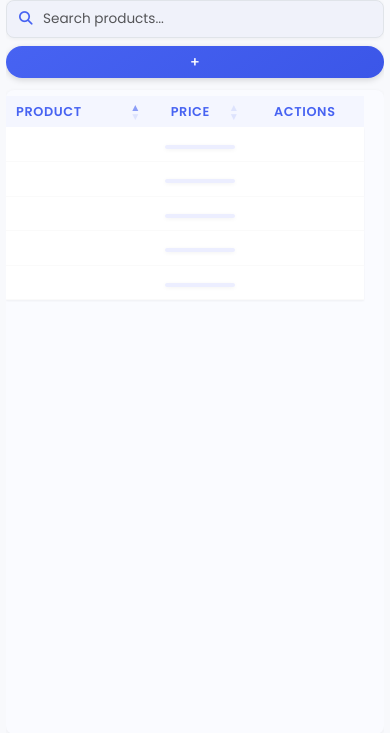
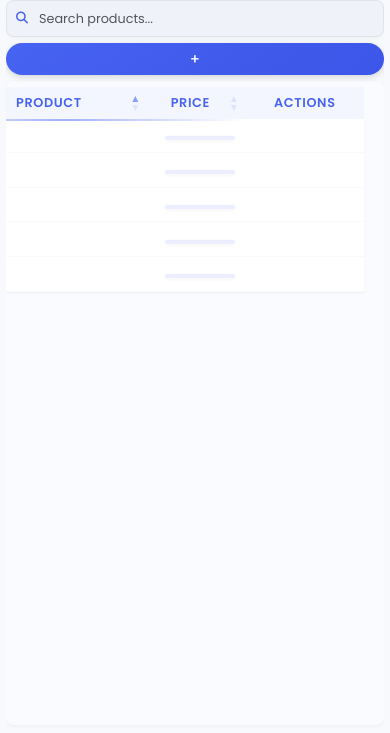
Before and after one commit to john-expo/basic_inventory_app, a Django app: page / in a window 390 px wide. Shown: the part 72-805 px from the top of the page. Run offline with Django 4.2, Linux system fonts and the light colour scheme; lists and menus that the app fills with data are empty; some libraries are stand-ins or nearby versions.

Commit message:
final fix implementated

```diff
--- a/static/css/inventory.css
+++ b/static/css/inventory.css
@@ -422,6 +422,7 @@
   overflow: hidden;
   transition: all 0.2s ease;
   box-shadow: var(--card-shadow);
+  min-width: 0; /* Ensures container can shrink below content size */
 }
 
 .search-input-container:focus-within {
@@ -435,46 +436,30 @@
   color: var(--primary);
   font-size: 0.85rem;
   z-index: 2;
+  pointer-events: none; /* Ensure icon doesn't interfere with input */
+  display: flex; /* Ensures consistent positioning */
+  align-items: center;
+  justify-content: center;
+  width: 16px; /* Fixed width */
+  height: 16px; /* Fixed height */
 }
 
 #productSearch {
   flex: 1;
   width: 100%;
-  padding: 0.75rem 0.75rem 0.75rem 1.25rem;
+  padding: 0.75rem 0.75rem 0.75rem 2.5rem; /* Only left padding for icon */
   border: none;
   outline: none;
   background-color: transparent;
   font-size: 0.9rem;
   color: #333;
+  min-width: 0; /* Important for flexbox shrinking */
+  text-overflow: ellipsis; /* Show ellipsis for long text */
 }
 
 #productSearch::placeholder {
   color: rgba(0, 0, 0, 0.65); /* Increased for better contrast */
-}
-
-.search-clear {
-  position: absolute;
-  right: 12px;
-  background: none;
-  border: none;
-  color: #555; /* Darker for better contrast */
-  cursor: pointer;
-  font-size: 0.85rem;
-  padding: 0.5rem; /* Increased tappable area */
-  display: flex;
-  align-items: center;
-  justify-content: center;
-  width: 24px;
-  height: 24px;
-  border-radius: 50%;
-  transition: all 0.2s ease;
-  min-width: 44px; /* Ensure minimum tappable area */
-  min-height: 44px;
-}
-
-.search-clear:hover {
-  background-color: rgba(0, 0, 0, 0.05);
-  color: var(--primary);
+  opacity: 1; /* Ensures consistent appearance across browsers */
 }
 
 /* Table */
@@ -719,6 +704,28 @@
   .main-controls {
     flex-wrap: nowrap;
   }
+
+  /* Mobile search bar styles */
+  .search-wrapper {
+    margin-bottom: 0.5rem;
+    gap: 8px;
+  }
+
+  .search-input-container {
+    height: 40px; /* Fixed height for mobile */
+  }
+
+  #productSearch {
+    padding: 0.6rem 0.6rem 0.6rem 2.2rem; /* Only left padding for icon */
+    font-size: 0.85rem;
+  }
+
+  .search-icon {
+    left: 10px;
+    width: 14px;
+    height: 14px;
+    font-size: 0.75rem;
+  }
 }
 
 @media (max-width: 576px) {
@@ -814,8 +821,8 @@
 
   /* More compact search input */
   #productSearch {
-    padding: 8px 36px 8px 36px; /* Reduced from 12px 38px 12px 38px */
-    font-size: 0.85rem; /* Reduced from 0.9rem */
+    padding: 0.5rem 0.5rem 0.5rem 2rem; /* Only left padding for icon */
+    font-size: 0.8rem;
   }
 
   /* More compact price display */
@@ -881,13 +888,16 @@
     }
   }
 
+  /* Even smaller screen search bar styles */
   .search-wrapper {
     flex-direction: column;
-    gap: 8px;
+    gap: 6px;
+    margin-bottom: 0.4rem;
   }
 
   .search-input-container {
     width: 100%;
+    height: 38px; /* Even smaller height */
   }
 
   .fab {
@@ -1117,3 +1127,32 @@
   color: var(--primary);
   opacity: 0.85;
 }
+
+/* Table refresh styling */
+.refreshing {
+  position: relative;
+}
+
+.refreshing::after {
+  content: "";
+  position: absolute;
+  top: 0;
+  left: 0;
+  right: 0;
+  height: 2px;
+  background: linear-gradient(90deg,
+    rgba(71, 99, 242, 0) 0%,
+    rgba(71, 99, 242, 0.5) 50%,
+    rgba(71, 99, 242, 0) 100%);
+  animation: refreshing-animation 1.5s infinite ease-in-out;
+  z-index: 5;
+}
+
+@keyframes refreshing-animation {
+  0% {
+    transform: translateX(-100%);
+  }
+  100% {
+    transform: translateX(100%);
+  }
+}
--- a/static/js/inventory.js
+++ b/static/js/inventory.js
@@ -200,12 +200,18 @@
         // If already initialized, use the existing app
         console.log("Using existing Firebase app");
         initializeApp(firebase.firestore());
+
+        // Set up table auto-refresh
+        setupTableAutoRefresh(firebase.firestore());
       } else {
         // Otherwise, initialize a new app
         console.log("Initializing new Firebase app");
         try {
           firebase.initializeApp(firebaseConfig);
           initializeApp(firebase.firestore());
+
+          // Set up table auto-refresh
+          setupTableAutoRefresh(firebase.firestore());
         } catch (error) {
           console.error("Error initializing Firebase app:", error);
           showMessage("Failed to initialize database connection. Please reload the page.", "error");
@@ -229,18 +235,6 @@
 
   // Set up modal behaviors
   setupModalBehaviors();
-
-  // Add clear button functionality for search input
-  const clearSearchBtn = document.getElementById('clearSearch');
-  const productSearchInput = document.getElementById('productSearch');
-
-  if (clearSearchBtn && productSearchInput) {
-    clearSearchBtn.addEventListener('click', function() {
-      productSearchInput.value = '';
-      productSearchInput.dispatchEvent(new Event('input'));
-      this.style.display = 'none';
-    });
-  }
 
   // Set up enhanced search functionality
   setupEnhancedSearch();
@@ -421,67 +415,29 @@
   // Show loading state
   showSkeletonLoading(true);
 
-  // Set up real-time listener for products collection
+  // Load the initial data using our refreshTableData function
+  refreshTableData(db, dataTable, () => {
+    // Make sure action buttons are visible after initial load
+    setTimeout(function() {
+      $('.btn-edit, .btn-delete').css('visibility', 'visible');
+    }, 100);
+  });
+
+  // Also set up real-time listener for products collection
+  // to catch any changes made from other clients
   db.collection('products')
     .orderBy('createdAt', 'desc')
     .onSnapshot(
       snapshot => {
-        // Clear existing rows
-        dataTable.clear();
-
-        if (snapshot.empty) {
-          updateEmptyState(true);
-          showSkeletonLoading(false);
-          return;
+        // Only update if there are actual changes
+        if (snapshot.docChanges().length > 0) {
+          console.log("Real-time update detected, refreshing table...");
+          refreshTableData(db, dataTable);
         }
-
-        updateEmptyState(false);
-
-        // Add each product to the table
-        snapshot.forEach(doc => {
-          const data = doc.data();
-          data.id = doc.id;
-
-          // Create table row with the product data
-          const rowNode = dataTable.row.add([
-            data.product,
-            `<div class="text-center">₱${parseFloat(data.price).toFixed(2)}</div>`,
-            createActionButtons(data.id)
-          ]).node();
-
-          // Store product data as attributes for easy access
-          $(rowNode).attr('data-id', data.id);
-          $(rowNode).attr('data-product', data.product);
-          $(rowNode).attr('data-price', data.price);
-
-          // Add data-label attributes for responsive display
-          $(rowNode).find('td:eq(0)').attr('data-label', 'Product');
-          $(rowNode).find('td:eq(1)').attr('data-label', 'Price');
-          $(rowNode).find('td:eq(2)').attr('data-label', 'Actions');
-        });
-
-        // Draw the table with the new data
-        dataTable.draw();
-
-        // Apply search if there's a value in the search box
-        const searchTerm = $('#productSearch').val().trim();
-        if (searchTerm) {
-          dataTable.search(searchTerm).draw();
-          highlightSearchResults(searchTerm);
-        }
-
-        // Hide loading state
-        showSkeletonLoading(false);
-
-        // Make sure action buttons are visible
-        setTimeout(function() {
-          $('.btn-edit, .btn-delete').css('visibility', 'visible');
-        }, 100);
       },
       error => {
-        console.error("Error getting products:", error);
-        showMessage("Failed to load products. Please refresh the page.", "error");
-        showSkeletonLoading(false);
+        console.error("Error in real-time listener:", error);
+        showMessage("Error receiving updates. Please refresh page manually.", "error");
       }
     );
 }
@@ -929,10 +885,9 @@
  */
 function setupEnhancedSearch() {
   const searchInput = document.getElementById('productSearch');
-  const clearButton = document.getElementById('clearSearch');
-
-  if (!searchInput || !clearButton) {
-    console.error("Search elements not found");
+
+  if (!searchInput) {
+    console.error("Search input not found");
     return;
   }
 
@@ -1007,7 +962,7 @@
   // Create a debounced search handler with a shorter delay
   const debouncedSearch = debounce(function(searchTerm) {
     // Apply search and draw the table
-    dataTable.draw();
+    dataTable.search(searchTerm).draw();
 
     // Highlight search results if there's a search term
     if (searchTerm) {
@@ -1027,44 +982,49 @@
   // Handle input events with debounce
   searchInput._inputHandler = function(event) {
     const searchTerm = this.value.trim();
-
-    // Show/hide clear button based on search input
-    if (searchTerm) {
-      clearButton.style.display = 'block';
-    } else {
-      clearButton.style.display = 'none';
-    }
+    const previousTerm = this.oldValue || "";
+
+    // If search was cleared (by deleting text),
+    // refresh the data automatically
+    if (previousTerm && !searchTerm) {
+      const tableBody = document.querySelector('#inventoryTable tbody');
+      if (tableBody) {
+        // Refresh data, but with a small delay to ensure typing is finished
+        setTimeout(() => {
+          try {
+            const db = firebase.firestore();
+            if (db) {
+              console.log("Search cleared, auto-refreshing data...");
+              tableBody.classList.add('refreshing');
+              refreshTableData(db, dataTable, () => {
+                setTimeout(() => {
+                  tableBody.classList.remove('refreshing');
+                }, 500);
+              });
+            }
+          } catch (error) {
+            console.error("Error auto-refreshing on search clear:", error);
+          }
+        }, 300);
+      }
+    }
+
+    // Store current value to detect when cleared
+    this.oldValue = searchTerm;
 
     // Apply debounced search
     debouncedSearch(searchTerm);
   };
+
+  // Add input event listener
   searchInput.addEventListener('input', searchInput._inputHandler);
-
-  // Initial check for existing search text
-  if (searchInput.value.trim()) {
-    clearButton.style.display = 'block';
-    // Apply initial search
-    debouncedSearch(searchInput.value.trim());
-  } else {
-    clearButton.style.display = 'none';
-  }
-
-  // Handle clear button click
-  clearButton.addEventListener('click', function() {
-    searchInput.value = '';
-    searchInput.focus();
-    this.style.display = 'none';
-
-    // Clear search and show all rows
-    debouncedSearch('');
-  });
 
   // Force the search input to be interactive
   searchInput.style.pointerEvents = 'auto';
   searchInput.style.opacity = '1';
 
   // Return instance for debugging
-  return { searchInput, clearButton, dataTable };
+  return { searchInput, dataTable };
 }
 
 /**
@@ -1073,19 +1033,36 @@
 function toggleNoResultsRow(hasResults) {
   // Check if no-results row already exists
   let noResultsRow = document.getElementById('no-results-row');
+  const tableBody = document.querySelector('#inventoryTable tbody');
 
   if (!hasResults) {
     // Create no-results row if it doesn't exist
     if (!noResultsRow) {
-      const tableBody = document.querySelector('#inventoryTable tbody');
       noResultsRow = document.createElement('tr');
       noResultsRow.id = 'no-results-row';
       noResultsRow.innerHTML = '<td colspan="3" class="no-results">No products found matching your search.</td>';
       tableBody.appendChild(noResultsRow);
-    }
-    noResultsRow.style.display = '';
-  } else if (noResultsRow) {
-    noResultsRow.style.display = 'none';
+    } else {
+      noResultsRow.style.display = '';
+    }
+
+    // Hide all other rows
+    const allRows = tableBody.querySelectorAll('tr:not(#no-results-row)');
+    allRows.forEach(row => {
+      row.style.display = 'none';
+    });
+
+  } else {
+    // Show all rows that should be visible
+    const allRows = tableBody.querySelectorAll('tr:not(#no-results-row)');
+    allRows.forEach(row => {
+      row.style.display = '';
+    });
+
+    // Hide no-results row if it exists
+    if (noResultsRow) {
+      noResultsRow.style.display = 'none';
+    }
   }
 }
 
@@ -1260,21 +1237,55 @@
     // Replace the input
     searchWrapper.replaceChild(newSearchInput, searchInput);
 
-    // Also ensure the clear button is fixed
-    const clearButton = document.getElementById('clearSearch');
-    if (clearButton) {
-      // Make sure the clear button works properly
-      clearButton.addEventListener('click', function() {
-        newSearchInput.value = '';
-        newSearchInput.focus();
-        this.style.display = 'none';
-
-        // Apply empty search to DataTable directly
-        if ($.fn.dataTable.isDataTable('#inventoryTable')) {
-          $('#inventoryTable').DataTable().search('').draw();
-        }
-      });
-    }
+    // Make sure the search icon is properly positioned
+    const searchIcon = searchWrapper.querySelector('.search-icon');
+    if (searchIcon) {
+      searchIcon.style.pointerEvents = 'none';
+      searchIcon.style.zIndex = '2';
+
+      // Ensure responsive positioning based on screen size
+      if (window.innerWidth <= 576) {
+        // Extra small screens
+        searchIcon.style.left = '8px';
+        searchIcon.style.width = '14px';
+        searchIcon.style.height = '14px';
+        searchIcon.style.fontSize = '0.75rem';
+      } else if (window.innerWidth <= 768) {
+        // Small screens
+        searchIcon.style.left = '10px';
+        searchIcon.style.width = '14px';
+        searchIcon.style.height = '14px';
+        searchIcon.style.fontSize = '0.75rem';
+      } else {
+        // Larger screens
+        searchIcon.style.left = '12px';
+        searchIcon.style.width = '16px';
+        searchIcon.style.height = '16px';
+        searchIcon.style.fontSize = '0.85rem';
+      }
+
+      // Add flex display for consistent centering
+      searchIcon.style.display = 'flex';
+      searchIcon.style.alignItems = 'center';
+      searchIcon.style.justifyContent = 'center';
+    }
+
+    // Set padding on search input for consistent spacing around icon
+    // based on screen size
+    if (window.innerWidth <= 576) {
+      newSearchInput.style.padding = '0.5rem 0.5rem 0.5rem 2rem';
+      newSearchInput.style.fontSize = '0.8rem';
+    } else if (window.innerWidth <= 768) {
+      newSearchInput.style.padding = '0.6rem 0.6rem 0.6rem 2.2rem';
+      newSearchInput.style.fontSize = '0.85rem';
+    } else {
+      newSearchInput.style.padding = '0.75rem 0.75rem 0.75rem 2.5rem';
+      newSearchInput.style.fontSize = '0.9rem';
+    }
+
+    // Ensure proper text overflow behavior
+    newSearchInput.style.minWidth = '0';
+    newSearchInput.style.textOverflow = 'ellipsis';
 
     // Reattach event listeners with a slight delay to ensure DOM is ready
     setTimeout(() => {
@@ -1284,51 +1295,6 @@
       newSearchInput.focus();
       setTimeout(() => newSearchInput.blur(), 100); // Blur after to avoid keyboard popup on mobile
     }, 100);
-  }
-
-  // Fix add button
-  const addButton = document.getElementById('addProductBtn');
-  if (addButton) {
-    // Remove and recreate the button to clear any event issues
-    const parentNode = addButton.parentNode;
-    const newAddButton = addButton.cloneNode(true);
-    parentNode.replaceChild(newAddButton, addButton);
-
-    // Reattach event listener
-    newAddButton.addEventListener('click', function(e) {
-      // Prevent any default actions that might conflict with our animation
-      e.preventDefault();
-      e.stopPropagation();
-
-      // Disable the button temporarily to prevent double-clicks
-      this.disabled = true;
-
-      // Add spin class to the button
-      this.classList.add('spin');
-
-      // Store a reference to the button for use in setTimeout
-      const button = this;
-
-      // Remove spin class after animation completes
-      setTimeout(function() {
-        button.classList.remove('spin');
-        button.disabled = false;
-      }, 650); // Slightly longer than animation duration
-
-      // Reset form fields
-      document.getElementById('addProductForm')?.reset();
-
-      // Show modal with slight delay to let animation finish
-      setTimeout(() => {
-        const addModal = new bootstrap.Modal(document.getElementById('addProductModal'));
-        addModal.show();
-
-        // Focus on product name field
-        setTimeout(() => {
-          document.getElementById('productName')?.focus();
-        }, 300);
-      }, 300); // Delay showing modal until animation is halfway through
-    });
   }
 }
 
@@ -1415,8 +1381,8 @@
  * Update the debug info display
  */
 function updateDebugInfo() {
-  const debugInfo = document.getElementById('debugInfo');
-  if (!debugInfo) return;
+  const debugPanel = document.getElementById('debugInfo');
+  if (!debugPanel) return;
 
   // Count DOM elements
   const totalElements = document.querySelectorAll('*').length;
@@ -1432,12 +1398,10 @@
   const tableStyle = window.getComputedStyle(document.querySelector('.table-responsive') || {});
   const searchStyle = window.getComputedStyle(document.querySelector('.search-wrapper') || {});
 
-  debugInfo.innerHTML = `
-    <strong>UI Debug Info</strong><br>
-    DOM Elements: ${totalElements}<br>
-    Fixed Elements: ${fixedElements}<br>
-    Modal Backdrops: ${backdrops}<br>
-    Body Classes: ${bodyClasses || 'none'}<br>
+  debugPanel.innerHTML = `
+    <strong>Debug Info:</strong><br>
+    DataTable status: ${$.fn.dataTable.isDataTable('#inventoryTable') ? 'Initialized' : 'Not initialized'}<br>
+    Screen width: ${window.innerWidth}px<br>
     Body overflow: ${bodyStyles.overflow}<br>
     Container pointer-events: ${containerStyle.pointerEvents}<br>
     Table pointer-events: ${tableStyle.pointerEvents}<br>
@@ -1450,14 +1414,212 @@
  * Toggle debug info visibility
  */
 function toggleDebugInfo() {
-  const debugInfo = document.getElementById('debugInfo');
-  if (debugInfo) {
-    if (debugInfo.style.display === 'none') {
-      debugInfo.style.display = 'block';
-      debugInfo.innerHTML = 'Loading debug info...';
+  const debugPanel = document.getElementById('debugInfo');
+  if (debugPanel) {
+    if (debugPanel.style.display === 'none') {
+      debugPanel.style.display = 'block';
+      debugPanel.innerHTML = 'Loading debug info...';
       updateDebugInfo();
     } else {
-      debugInfo.style.display = 'none';
-    }
-  }
-}
+      debugPanel.style.display = 'none';
+    }
+  }
+}
+
+/**
+ * Reset search and show all rows regardless of screen size
+ * This function ensures consistent behavior across all devices
+ */
+function resetSearch(searchInput, dataTable) {
+  // Clear search input if provided
+  if (searchInput) {
+    searchInput.value = '';
+
+    // Hide clear button if it exists
+    const clearButton = document.getElementById('clearSearch');
+    if (clearButton) {
+      clearButton.style.display = 'none';
+    }
+  }
+
+  // Reset DataTable search regardless of screen size
+  if (dataTable) {
+    dataTable.search('').draw();
+  } else if ($.fn.dataTable.isDataTable('#inventoryTable')) {
+    dataTable = $('#inventoryTable').DataTable();
+    dataTable.search('').draw();
+  }
+
+  // Make sure all rows are visible
+  const tableBody = document.querySelector('#inventoryTable tbody');
+  if (tableBody) {
+    // Show subtle loading animation
+    tableBody.classList.add('refreshing');
+
+    // Show all regular rows
+    const allRows = tableBody.querySelectorAll('tr:not(#no-results-row)');
+    allRows.forEach(row => {
+      row.style.display = '';
+    });
+
+    // Hide no-results row if it exists
+    const noResultsRow = document.getElementById('no-results-row');
+    if (noResultsRow) {
+      noResultsRow.style.display = 'none';
+    }
+
+    // Clear all highlighted search results
+    clearSearchHighlights();
+
+    // Update visual state to show results
+    updateSearchVisualState(true);
+
+    // Remove any "no-results" class from table body
+    tableBody.classList.remove('no-results');
+
+    // Refresh data from the database
+    try {
+      const db = firebase.firestore();
+      if (db && dataTable) {
+        // Refresh the table data
+        refreshTableData(db, dataTable, () => {
+          // Remove loading animation when done
+          setTimeout(() => {
+            tableBody.classList.remove('refreshing');
+          }, 500);
+        });
+      } else {
+        // Remove loading animation if couldn't refresh
+        setTimeout(() => {
+          tableBody.classList.remove('refreshing');
+        }, 500);
+      }
+    } catch (error) {
+      console.error("Error refreshing data during search reset:", error);
+      // Remove loading animation on error
+      setTimeout(() => {
+        tableBody.classList.remove('refreshing');
+      }, 500);
+    }
+  }
+}
+
+/**
+ * Set up periodic table refresh to ensure data is always current
+ */
+function setupTableAutoRefresh(db) {
+  // Store the current timestamp to avoid duplicate refreshes
+  let lastRefreshed = Date.now();
+
+  // Set up refresh interval - every 15 seconds
+  const refreshInterval = setInterval(() => {
+    // Only refresh if there's no active search
+    const searchInput = document.getElementById('productSearch');
+    if (searchInput && !searchInput.value.trim()) {
+      // Get the current DataTable instance
+      if ($.fn.dataTable.isDataTable('#inventoryTable')) {
+        const dataTable = $('#inventoryTable').DataTable();
+
+        // Check if db is valid before refreshing
+        if (db) {
+          console.log("Auto-refreshing table data...");
+          refreshTableData(db, dataTable);
+        }
+      }
+    }
+  }, 15000); // 15 seconds
+
+  // Return interval ID for cleanup if needed
+  return refreshInterval;
+}
+
+/**
+ * Refresh table data from database
+ */
+function refreshTableData(db, dataTable, callback) {
+  // Show subtle loading indicator
+  const tableBody = document.querySelector('#inventoryTable tbody');
+  if (tableBody) {
+    tableBody.classList.add('refreshing');
+  }
+
+  // Get fresh data from database
+  db.collection('products')
+    .orderBy('createdAt', 'desc')
+    .get()
+    .then(snapshot => {
+      // Preserve current search term
+      const searchTerm = $('#productSearch').val().trim();
+
+      // Clear existing rows
+      dataTable.clear();
+
+      if (snapshot.empty) {
+        updateEmptyState(true);
+        if (tableBody) {
+          tableBody.classList.remove('refreshing');
+        }
+        return;
+      }
+
+      updateEmptyState(false);
+
+      // Add each product to the table
+      snapshot.forEach(doc => {
+        const data = doc.data();
+        data.id = doc.id;
+
+        // Create table row with the product data
+        const rowNode = dataTable.row.add([
+          data.product,
+          `<div class="text-center">₱${parseFloat(data.price).toFixed(2)}</div>`,
+          createActionButtons(data.id)
+        ]).node();
+
+        // Store product data as attributes for easy access
+        $(rowNode).attr('data-id', data.id);
+        $(rowNode).attr('data-product', data.product);
+        $(rowNode).attr('data-price', data.price);
+
+        // Add data-label attributes for responsive display
+        $(rowNode).find('td:eq(0)').attr('data-label', 'Product');
+        $(rowNode).find('td:eq(1)').attr('data-label', 'Price');
+        $(rowNode).find('td:eq(2)').attr('data-label', 'Actions');
+      });
+
+      // Draw the table with the new data
+      dataTable.draw();
+
+      // Reapply search if there was one
+      if (searchTerm) {
+        dataTable.search(searchTerm).draw();
+        highlightSearchResults(searchTerm);
+      }
+
+      // Make sure action buttons work
+      attachActionListeners();
+
+      // Remove loading state
+      if (tableBody) {
+        tableBody.classList.remove('refreshing');
+      }
+
+      // Run callback if provided
+      if (typeof callback === 'function') {
+        callback();
+      }
+    })
+    .catch(error => {
+      console.error("Error refreshing table data:", error);
+
+      // Remove loading state
+      if (tableBody) {
+        tableBody.classList.remove('refreshing');
+      }
+
+      // Run callback if provided
+      if (typeof callback === 'function') {
+        callback();
+      }
+    });
+}
--- a/templates/inventory.html
+++ b/templates/inventory.html
@@ -109,9 +109,6 @@
           <div class="search-input-container">
             <i class="fas fa-search search-icon"></i>
             <input type="text" id="productSearch" placeholder="Search products...">
-            <button id="clearSearch" class="search-clear" style="display: none;">
-              <i class="fas fa-times"></i>
-            </button>
           </div>
           <button id="addProductBtn" class="fab" title="Add product">
             <span class="fab-icon">+</span>
```
Also changed, not shown: inventory/settings.py (+21 -5 lines).
